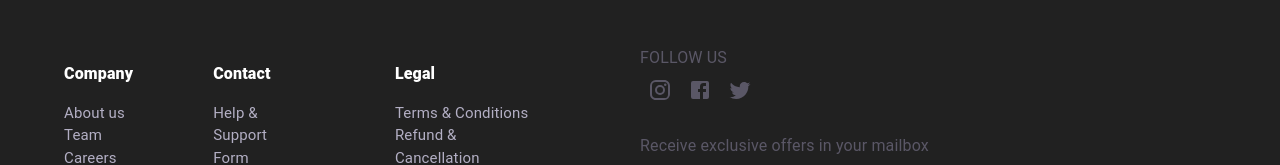
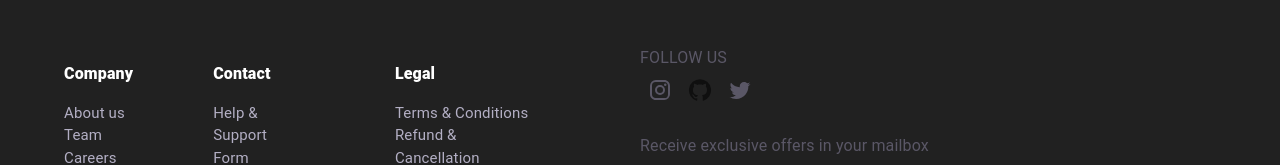
Before and after one commit to zeynalnicat/FoodWagon, a React (Vite) app: page /blog in a window 1280 px wide. Shown: the part 979-1144 px from the top of the page. Built offline with nearby package versions, Linux system fonts and the light colour scheme.

Commit message:
little updates over footer

```diff
--- a/src/components/Footer/index.tsx
+++ b/src/components/Footer/index.tsx
@@ -1,4 +1,10 @@
-import { Facebook, Instagram, Mail, Twitter } from "@mui/icons-material";
+import {
+  Facebook,
+  GitHub,
+  Instagram,
+  Mail,
+  Twitter,
+} from "@mui/icons-material";
 import {
   Button,
   Container,
@@ -261,15 +267,22 @@ const Footer = () => {
             <Stack>
               <Typography>FOLLOW US</Typography>
               <Stack flexDirection="row">
+                <a href="https://www.instagram.com/affuross/">
                   <IconButton>
                     <Instagram sx={{ color: "#5A5766" }} />
                   </IconButton>
-                <IconButton sx={{ color: "#5A5766" }}>
-                  <Facebook />
+                </a>
+
+                <a href="https://github.com/zeynalnicat">
+                  <IconButton>
+                    <GitHub />
                   </IconButton>
+                </a>
+                <a href="https://twitter.com/affuros">
                   <IconButton sx={{ color: "#5A5766" }}>
                     <Twitter />
                   </IconButton>
+                </a>
               </Stack>
 
               <Typography py={3}>
```
Lines whose indentation alone changed are shown as unchanged.
